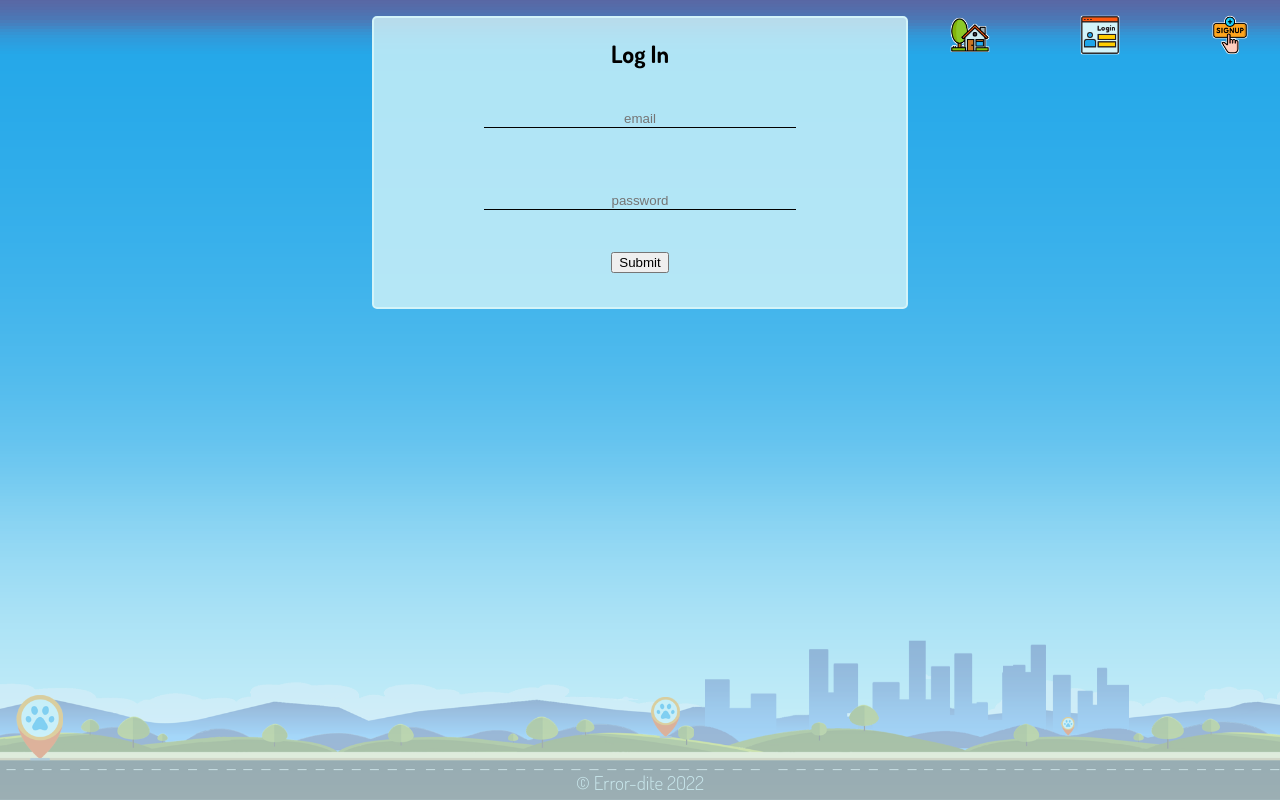
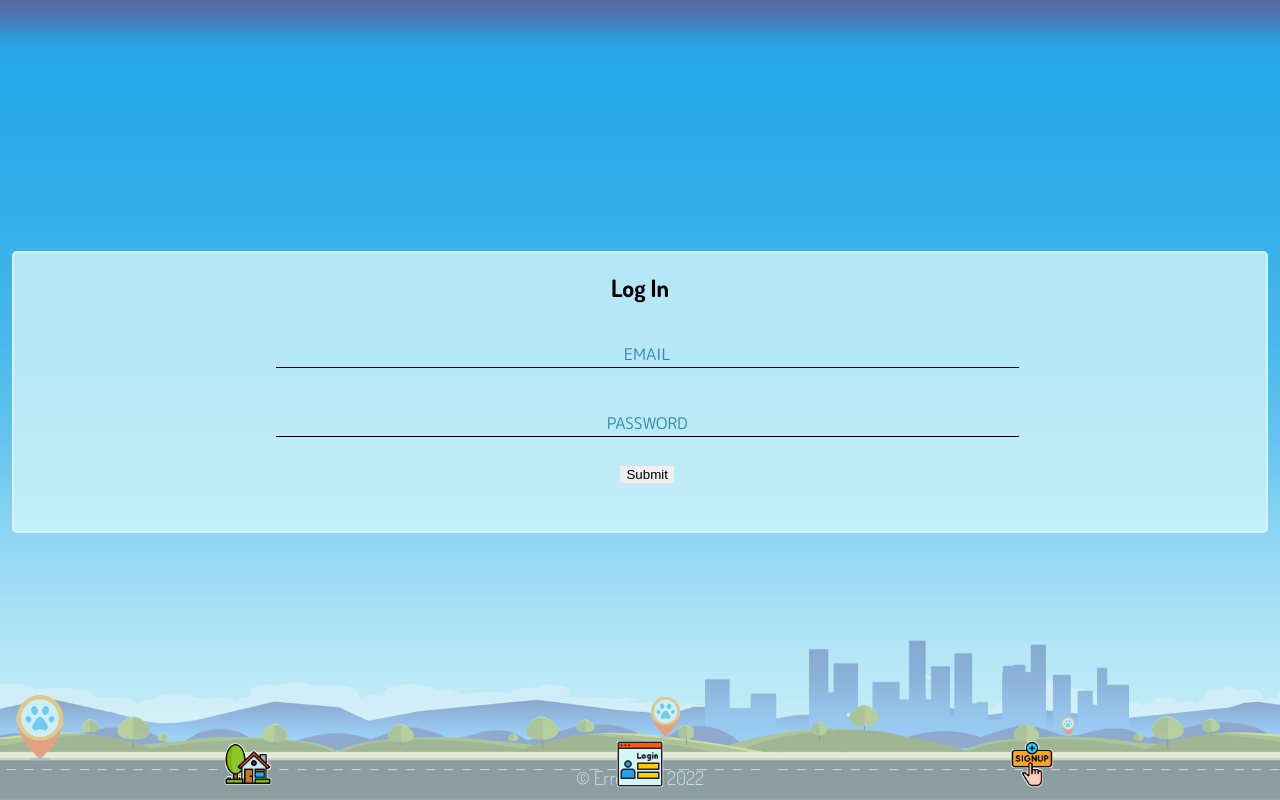
Before and after one commit to KennWg/pet-finder, a React (Create React App) app in the folder client/: page /login in a window 1280 px wide. Built offline with nearby package versions, Linux system fonts and the light colour scheme.

Commit message:
Major CSS Update

```diff
--- a/client/src/App.css
+++ b/client/src/App.css
@@ -1,13 +1,5 @@
-@import url('https://fonts.googleapis.com/css2?family=Dosis:wght@200;300;600;700;800&family=M+PLUS+Rounded+1c:wght@100;300;400;700;900&family=Open+Sans:wght@400;700&family=Staatliches&display=swap');
-
 :root {
-
-
   /*Fonts*/
-  font-family: 'Dosis', sans-serif;
-  font-family: 'M PLUS Rounded 1c', sans-serif;
-  font-family: 'Open Sans', sans-serif;
-  font-family: 'Staatliches', cursive;
 
   --title-font: 'Dosis', sans-serif, Arial, Helvetica, sans-serif;
   --body-font: 'M PLUS Rounded 1c', sans-serif, 'Times New Roman', Times, serif;
@@ -46,21 +38,16 @@
   --c5: 255, 164, 29;
   --color-c5: rgb(var(--c5));
   --color-c5-trans: rgba(var(--c5), var(--opacity));
-
-
 }
 
 
-body {
-  font-size: 24px;
-}
 
 
 /* FOR DEVELOPMENT */
-* {
-  /* border: 3px dotted rgb(0, 247, 255);
-  background-color: #ff000036; */
-  /* padding: 10px; */
+/* * {
+  border: 3px dotted rgb(0, 247, 255);
+  background-color: #ff000036;
+  padding: 10px;
 }
 
 html {
@@ -76,16 +63,24 @@ html {
 body {
   background-color: rgba(0, 0, 0, 0);
   border: none;
-}
+} */
+
 
 /* USER AGENT STYLE SHEET OVERIDES */
 p {
   margin: 0;
 }
+a{
+  text-decoration: none;
+}
 
 /* Bespoke CSS begins */
 body {
   font-family: var(--title-font);
+  background-image: url(./assets/images/sky-background2.png);
+  background-size: cover;
+  background-attachment: fixed;
+
 }
 
 h1,
@@ -124,25 +119,24 @@ h4 {
 h5 {
   font-size: calc(var(--viewport-multiplier)*16px);
   margin: calc(var(--viewport-multiplier)*8px);
-
 }
 
+p,
 .body-text {
-  font-size: calc(var(--viewport-multiplier) * 14px);
+  font-size: calc(var(--viewport-multiplier) * 20px);
   padding: 10px;
 }
 
 .site-container {
   /* background: linear-gradient(#3c5688, #58a8e7); */
-  background-image: url(./assets/images/sky-background2.png);
-  background-size: cover;
-  min-height: 100vh;
-  width: 100vw;
+  min-height: 97vh;
+  /* width: 100vw; */
   background-color: rgba(0, 0, 0, 0);
   display: flex;
   flex-direction: column;
-  justify-content: flex-start;
+  justify-content: space-around;
   align-items: center;
+  padding: 1.5vh;
 }
 
 
@@ -179,15 +173,6 @@ h1.brand-title {
 }
 
 
-
-
-.error-div {
-  color: red;
-  font-weight: bold;
-  height: 3vh;
-  /* background-color: blue; */
-}
-
 .signup-class h3 {
   font-size: 120%;
   color: #6185fbb4;
@@ -198,24 +183,7 @@ button[type="submit"] {
 }
 
 /* NAVBAR */
-.navbar-class {
 
-  /* Positon */
-  position: fixed;
-  top: 0;
-  left: 0;
-  z-index: 100;
-
-  /* Display */
-  display: contents;
-
-  /* Size */
-  min-height: 100vh;
-  min-width: 100vw;
-  background-color: rgba(0, 0, 0, 0);
-}
-
-.nav-link {}
 
 
 @keyframes nav-link-present {
@@ -238,7 +206,7 @@ button[type="submit"] {
 
   /* Positon */
   z-index: 100;
-  position: absolute;
+  position: fixed;
   top: 1vh;
   right: 1.6vw;
   /* Display */
@@ -276,7 +244,7 @@ button[type="submit"] {
   /* Positon */
   z-index: 100;
 
-  position: absolute;
+  position: fixed;
   bottom: 1vh;
   right: 50%;
   transform: translate(50%, 0%);
@@ -301,11 +269,11 @@ button[type="submit"] {
 
 .mobile-navbar {
   /* for development*/
-  /* border: 5px dotted rgb(0, 255, 242); */
+  border: 5px dotted rgb(0, 255, 242);
 
   /* Positon */
   z-index: 100;
-  position: absolute;
+  position: fixed;
   bottom: 6vh;
   right: 1vw;
   transform: translate(0%, 0%);
@@ -315,7 +283,7 @@ button[type="submit"] {
   flex-direction: column;
   justify-content: space-between;
   /* Size */
-  height: 30vh;
+  min-height: 30vh;
 
   /*Font*/
   font-size: 0.6em;
@@ -342,17 +310,22 @@ button[type="submit"] {
 
 /*VIEW STYLES*/
 .main-class {
+  width: 100%;
+  /* border: 2px dotted pink; */
   display: flex;
   justify-content: center;
-
+  align-items: center;
 }
 
+.home-class {
+}
 
 .outer-div {
-  text-align: center;
   position: relative;
-  width: 40vw;
-  /* height: 80vh; */
+  display: flex;
+  flex-direction: column;
+  justify-content: center;
+  width: calc( 100% - 24px);
   padding: 10px;
   border-radius: 5px;
   border-width: 2px;
@@ -373,6 +346,9 @@ button[type="submit"] {
   justify-content: space-around;
 }
 
+.home-outer-div {
+
+}
 .home-inner-div{
   background-size: cover;
   background-image: url(./assets/images/search-table.jpg);
@@ -387,14 +363,9 @@ button[type="submit"] {
   justify-content: space-around;
 }
 
-.full-column {
-  width: 100%;
-}
-
 /* HEADER */
 
 .header-class {
-  height: 2vh;
 }
 
 /*HOME PAGE -------------------------- */
@@ -415,16 +386,15 @@ button[type="submit"] {
 }
 
 /* REPORT STYLES */
-form.missing-pet-report {
+/* form.missing-pet-report {
   display: flex;
   flex-direction: column;
   justify-content: space-around;
   align-items: center;
   height: 50vh;
-}
+} */
 
 .input-file {
-
   opacity: 80%;
   background-color: chartreuse;
   position: absolute;
@@ -439,13 +409,13 @@ form.missing-pet-report {
 
 .input-file-label,
 .custom-btn {
-  font-size: calc(12 * var(--viewport-multiplier));
   display: inline-block;
   padding: 6px 12px;
   cursor: pointer;
-font-size: calc(var(--viewport-multiplier)12px);
-color: var(--color-c5);
-background-color: var(--color-c1a);
+font-size: calc(var(--viewport-multiplier) * 14px);
+font-weight: bold;
+color: var(--color-c1a);
+background-color: var(--color-c4);
 border-radius: 5px;
 border-width: 2px;
 text-decoration: none;
@@ -465,16 +435,58 @@ text-decoration: none;
 /* FORM STYLES */
 form,
 form div {
+  display: flex;
+  flex-direction: column;
+  align-items: center;
+  padding: calc(var(--viewport-multiplier) * 6px);
   width: 100%;
+  z-index: 5;
+}
+
+.create-report-form {
+display: flex;
+align-items: center;
+flex-direction: column;
+}
+form textarea{
+  margin-top: 20px;
+}
+
+.form-error-div {
+  color: var(--color-c3-trans);
+  font-weight: bold;
+  font-size: calc(var(--viewport-multiplier) * 18px); ;
+  height: 1em;
+}
+
+.form-error-div p {
+  position: relative;
+  top: -60%;
+}
+
+button{
+border: none;
+}
+::placeholder {
+  color: var(--color-c1a-trans);
+  text-transform: uppercase;
 }
 
 input {
+  font-family: var(--body-font);
+  font-size: calc(var(--viewport-multiplier)16px);
   background-color: rgba(204, 204, 204, 0);
   border: none;
   border-bottom: 1px solid black;
-  margin: 4vh;
+  margin: calc(var(--viewport-multiplier) * 12px);
   width: 60%;
   text-align: center;
+}
+
+textarea {
+  font-family: var(--body-font);
+  font-size: calc(var(--viewport-multiplier)12px);
+
 }
 
 /* SUB COMPONENTS */
@@ -501,7 +513,8 @@ input {
   border-width: 0px;
   border-style: solid;
   padding: 0.1vw;
-  margin: 0.7vw;
+  margin: calc(var(--viewport-multiplier) * 5px);
+  z-index: 5;
 }
 
 .sub-comp-inner-div {
@@ -577,13 +590,15 @@ input {
 
 .poster-title {
   margin: 0px;
-  font-weight: bold;
+  padding-left: calc(var(--viewport-multiplier) * 0.49em);
+  display: flex;
+  justify-content: center;
+  font-weight: lighter;
   letter-spacing: 0.5em;
   color: white;
   position: relative;
-  top: 0;
-  left: 50%;
-  transform: translate(-50%, -50%);
+  bottom: 7%;
+  left: 0;
   width: 80%;
   background-color: var(--color-c1a-trans);
   text-shadow: -1px -1px 0px var(--color-c2), 1px -1px 0px var(--color-c2), -1px 1px 0px var(--color-c2), 1px 1px 0px var(--color-c2);
@@ -592,10 +607,11 @@ input {
 .upper-dash-comp{
 height: 33%;
 width: 100%;
+overflow: hidden;
 }
 
 .lower-dash-comp {
-height: 55%;
+height: 66%;
 display: flex;
 flex-direction: column;
 align-items: center;
@@ -605,7 +621,6 @@ align-items: center;
 
 .dash-sub-comp-outer-div {
   background-color: var(--color-c5);
-  height: 80vh;
   width: calc(100% - 10px);
   min-width: calc(100% - 10px);
   position: relative;
@@ -619,12 +634,9 @@ align-items: center;
 
 .dash-sub-comp-inner-div {
   background-color: var(--color-c5);
-  /* background-image: url(./assets/images/rpt-preview-bg.png); */
-  background-size: cover;
-  background-position: right bottom;
   width: 100%;
   height: 100%;
-  position: static;
+  /* position: static; */
   display: flex;
   flex-direction: column;
   justify-content: space-between;
@@ -640,10 +652,10 @@ align-items: center;
 
 .rpt-dashboard-div img {
   background-color: white;
-  border: 2px solid var(--color-c2);
+  border: 2px solid white;
   border-radius: 3px 3px 0 0;
-  width: 100%;
-  height: 30vh;
+  width: calc(100% - 4px);
+  height: 20vh;
   /* margin: 1.4vh; */
   object-fit: cover;
   object-position: 50% 25%;;
@@ -669,26 +681,11 @@ align-items: center;
   width: 50%;
   /* height: 95%; */
   max-width: 65%;
-  font-size: calc(16 * var(--viewport-multiplier));
+  font-size: calc(var(--viewport-multiplier)* 16px);
   overflow: hidden;
 
 }
 
-/* .rpt-dashboard-last-seen {
-  color: var(--color-c1a-trans);
-  max-width: 80%;
-  font-size: calc(var(--viewport-multiplier) 16px);
-  text-align: justify;
-} */
-
-
-
-
-
-
-Link {
-  background-color: brown;
-}
 
 /* CREATE_REACT_APP BOILERPLATE*/
 .App {
@@ -755,7 +752,7 @@ Link {
 
 
 .footer-class {
-  z-index: 1;
+  z-index: 0;
   display: relative;
   height: 2vh;
 }
@@ -764,7 +761,7 @@ Link {
   position: fixed;
   left: 50%;
   bottom: 0;
-  transform: translate(-50%, -20%);
+  transform: translate(-50%, -0.0em);
   z-index: 2;
   display: relative;
   color: var(--color-c2-trans);
@@ -775,19 +772,19 @@ Link {
 .footer-img {
   /* z-index: 5; */
   max-height: 20vh;
-  min-width: 110vw;
+  min-width: 120vw;
   position: fixed;
   bottom: 0;
   right: -100px;
-  z-index: 1;
-  opacity: 0.4;
+  z-index: 0;
+  opacity: 0.5;
 }
 
 
 
 /* Mobile Resizing */
 
-@media (max-width: 1100px) and (min-width: 701px) {
+/* @media (max-width: 1100px) and (min-width: 701px) {
   .outer-div {
     position: relative;
     width: 60vw;
@@ -803,13 +800,13 @@ Link {
   .mobile-navbar {
     display: none;
   }
-}
+} */
 
-@media (max-width: 700px) and (min-width: 481px) {
+/* @media (max-width: 700px) and (min-width: 481px) {
   .outer-div {
     position: relative;
     width: 75vw;
-    /* height: 85vh; */
+    height: 85vh;
     padding: 10px;
   }
 
@@ -834,13 +831,13 @@ Link {
     width: 100%;
     min-width: 200px;
   }
-}
+} */
 
-@media (max-width: 480px) {
+/* @media (max-width: 480px) {
   .outer-div {
     position: relative;
     width: 90vw;
-    /* height: 70vh; */
+    height: 70vh;
     padding: 6px;
   }
 
@@ -870,90 +867,131 @@ Link {
   .rpt-preview-text-div>p+p {
     font-size: calc(var(--viewport-multiplier) * 20px);
   }
-}
-
-@media (max-width: 425px) {}
-
-@media (max-width: 395px) {}
-
-@media only screen and (max-width: 300px) {}
+} */
 
 
-/* SCREEN RESIZING FACTOR ADJUSTMENT */
-@media screen and (max-width: 100px) and (max-height: 700px) {
+
+/* MEDIA SIZES */
+
+/*Mobile Portrait*/
+@media (min-width: 0px) and (max-width: 540px) and (max-height: 1000px) {
   :root {
-    --viewport-multiplier: 0.4;
+    --viewport-multiplier: 1.0;
+  }
+  body {
+    /* border: 5px dotted #FD5911; */
+    animation-name: blinking;
+    animation-duration: 2s;
+    animation-iteration-count: 100;
+  }
+  @keyframes blinking {
+    50% {
+      border-color: #000000;
+    }
+  }  .mobile-navbar {
+    display: flex;
+  }
+
+  .laptop-navbar,
+  .tablet-navbar {
+    display: none;
   }
 }
 
-@media screen and (max-width: 200px) and (max-height: 700px) {
+
+/*Mobile Landscape*/
+@media (min-width: 540px) and (max-width: 1000px) and (max-height: 540px) {
   :root {
-    --viewport-multiplier: 0.5;
+    --viewport-multiplier: 1.2;
+  }
+  body {
+    /* border: 5px dotted #1125fd; */
+    animation-name: blinking;
+    animation-duration: 2s;
+    animation-iteration-count: 100;
+  }
+  @keyframes blinking {
+    50% {
+      border-color: #000000;
+    }
+  }  .mobile-navbar {
+    display: flex;
+  }
+
+  .laptop-navbar,
+  .tablet-navbar {
+    display: none;
   }
 }
 
-@media screen and (max-width: 300px) and (max-height: 900px) {
+
+
+/*Tablet Portrait*/
+@media (min-width: 768px) and (max-width: 940px) and (min-height: 541px) and (max-height: 1195px) {
   :root {
-    --viewport-multiplier: 0.2;
+    --viewport-multiplier: 1.6;
+  }
+  body {
+    /* border: 5px dotted #11fd38; */
+    animation-name: blinking;
+    animation-duration: 2s;
+    animation-iteration-count: 100;
+  }
+  @keyframes blinking {
+    50% {
+      border-color: #000000;
+    }
+  }  .tablet-navbar {
+    display: flex;
+  }
+
+  .laptop-navbar,
+  .mobile-navbar {
+    display: none;
   }
 }
 
-@media screen and (max-width: 400px) and (max-height: 900px) {
+
+/*Tablet Landscape*/
+@media (min-width: 940px) and (max-width: 1365px) and  (max-height: 940px) {
   :root {
-    --viewport-multiplier: 0.8;
+    --viewport-multiplier: 1.2;
+  }
+  body {
+    /* border: 5px dotted #fd11e5; */
+    animation-name: blinking;
+    animation-duration: 2s;
+    animation-iteration-count: 100;
+  }
+  @keyframes blinking {
+    50% {
+      border-color: #000000;
+    }
+  }  .tablet-navbar {
+    display: flex;
+  }
+
+  .laptop-navbar,
+  .mobile-navbar {
+    display: none;
   }
 }
 
-@media screen and (min-width: 400px) and (max-height: 900px) {
-  :root {
-    --viewport-multiplier: 0.9;
-  }
-}
 
-@media screen and (min-width: 600px) and (max-height: 900px) {
-  :root {
-    --viewport-multiplier: 1.0;
-  }
-}
-
-@media screen and (min-width: 800px) and (max-height: 900px) {
-  :root {
-    --viewport-multiplier: 1.1;
-  }
-}
-
-@media screen and (min-width: 1100px) and (max-height: 900px) {
-  :root {
-    --viewport-multiplier: 1.2;
-  }
-}
-
-@media screen and (min-width: 1200px) {
-  :root {
-    --viewport-multiplier: 1.2;
-  }
-}
-
-@media screen and (min-width: 1300px) {
-  :root {
-    --viewport-multiplier: 1.3;
-  }
-}
-
-@media screen and (min-width: 1400px) {
+/*Laptop Landscape*/
+@media (min-width: 1366px) {
   :root {
     --viewport-multiplier: 1.4;
   }
-}
-
-@media screen and (min-width: 1500px) {
-  :root {
-    --viewport-multiplier: 1.5;
+  body {
+    /* border: 5px dotted #ffffff; */
+    animation-name: blinking;
+    animation-duration: 2s;
+    animation-iteration-count: 100;
+  }
+  @keyframes blinking {
+    50% {
+      border-color: #000000;
+    }
   }
 }
-
-@media screen and (min-width: 1700px) {
-  :root {
-    --viewport-multiplier: 1.6;
-  }
-}
--- a/client/src/App.js
+++ b/client/src/App.js
@@ -41,7 +41,6 @@ const client = new ApolloClient({
 
 function App() {
   return (
-    <div className="site-container">
 
     <ApolloProvider client={client}>
 
@@ -50,6 +49,8 @@ function App() {
         <Router>
 
           <Navbar />
+          <div className="site-container">
+
             <Header />
 
             <main className="main-class">
@@ -91,6 +92,7 @@ function App() {
             </main>
 
             <Footer />
+          </div>
 
         </Router>
 
@@ -98,7 +100,6 @@ function App() {
 
     </ApolloProvider >
 
-    </div>
 
   );
 }
--- a/client/src/components/Header/Header.js
+++ b/client/src/components/Header/Header.js
@@ -2,8 +2,7 @@ function Header() {
     return (
 
         <header className="header-class">
-            <p>
-            </p>
+
         </header>
     );
 }
--- a/client/src/components/Main/SubComponents/RptPreview.js
+++ b/client/src/components/Main/SubComponents/RptPreview.js
@@ -14,7 +14,7 @@ function RptPreview() {
     return (
         <>
             {allReports.map((report) => (
-                <a key={report._id + "anchorTag"} datavalue={report._id} className="reportThumbnail sub-comp-outer-div brand-bg-color">
+                <a key={report._id + "anchorTag"} datavalue={report._id} className="sub-comp-outer-div brand-bg-color">
                     <div key={report._id + "sub-comp-inner-div"} className="rpt-preview-div sub-comp-inner-div">
                         <img key={report._id + "img"} src={report.photo} alt={report.name + ", a lost pet"} />
                         <div key={report._id + "details"} className="rpt-preview-text-div">
```
Also changed, not shown: client/src/components/Main/CreateReport.js (+27 -36 lines), client/src/components/Main/Dashboard.js (+23 -36 lines), client/src/components/Main/Home.js (+16 -8 lines), 2 other files (tests, documents, lock files or other folders). Lines whose indentation alone changed are shown as unchanged.
